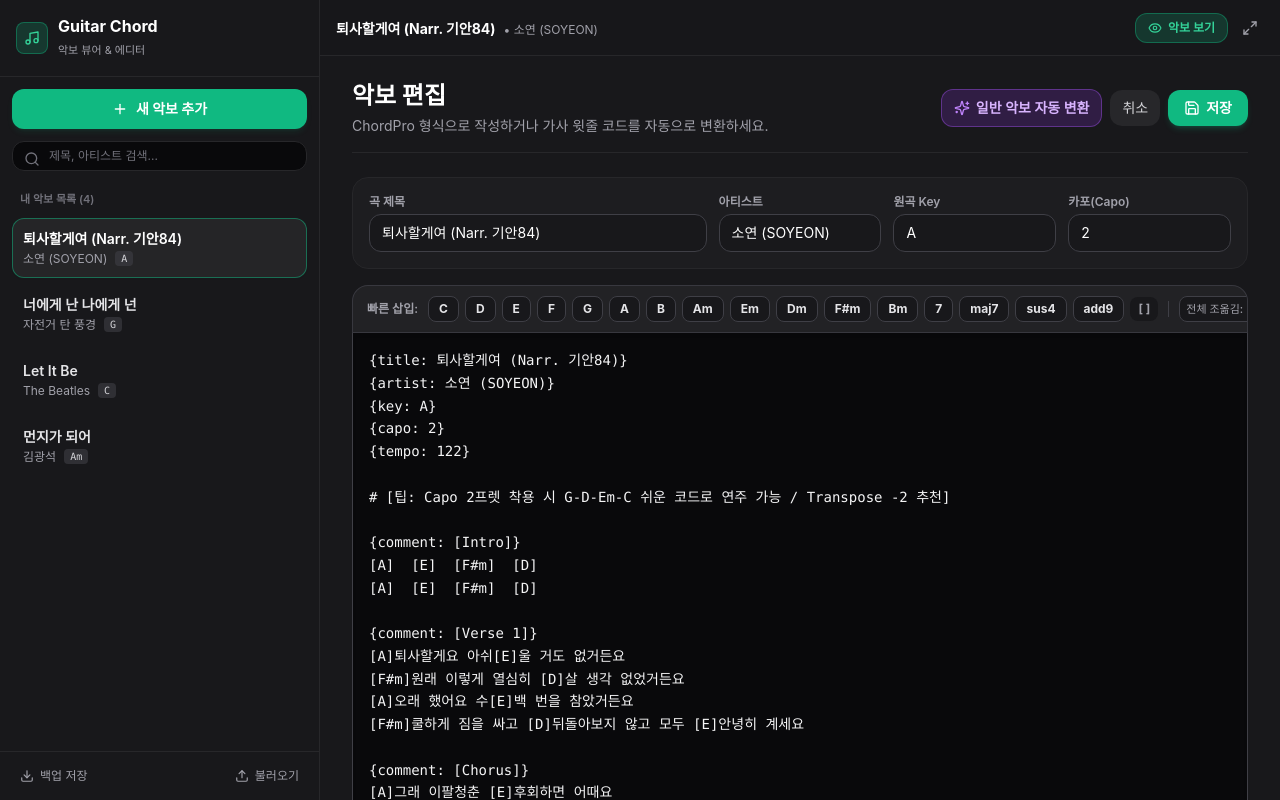
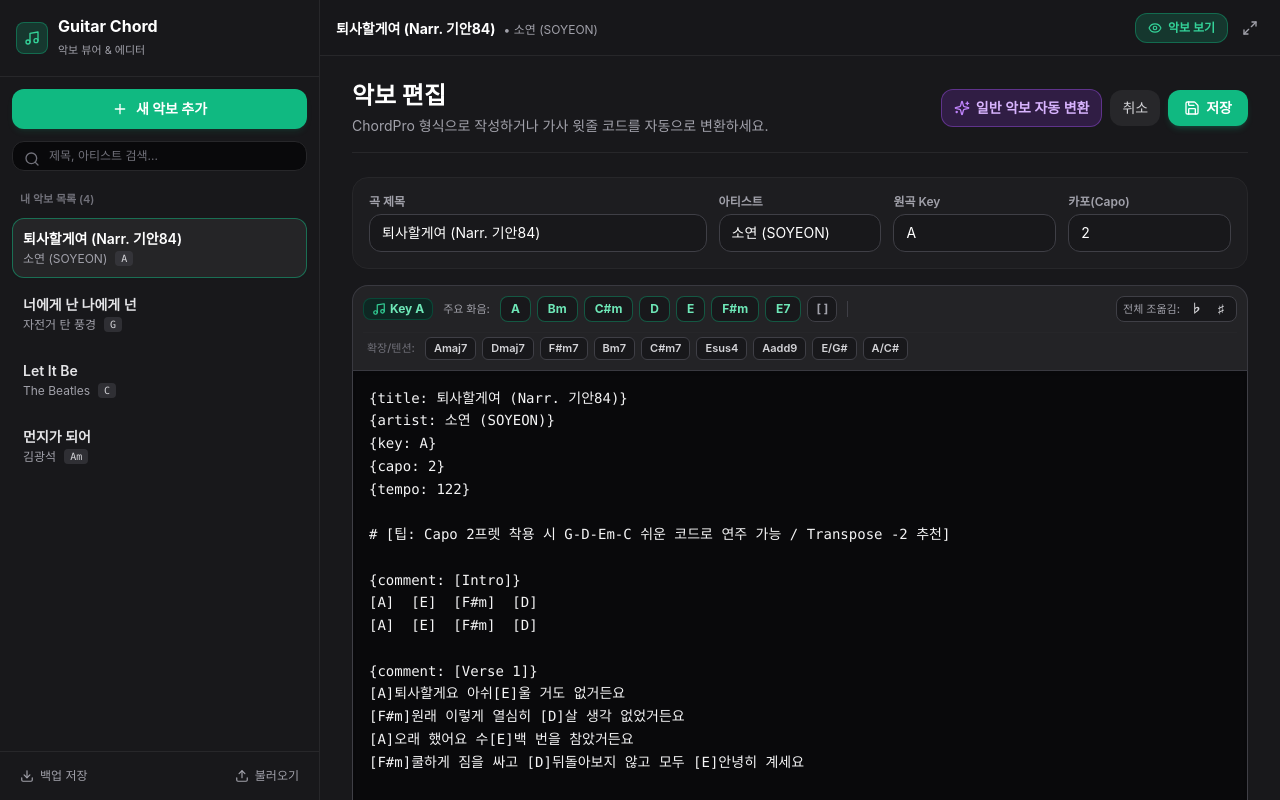
Before and after one commit to twmllsh/guitar_app, a React (Vite) app: page / in a window 1280 px wide. Both pictures are taken after a click on the button "편집하기". Built offline with nearby package versions, Linux system fonts and the light colour scheme; the HTML template or start-up script is replaced by a standard one.

Commit message:
feat: 곡의 Key에 따른 다이아토닉 코드 기반 빠른 삽입 툴바 구현

```diff
--- a/src/components/SongEditor.tsx
+++ b/src/components/SongEditor.tsx
@@ -1,7 +1,13 @@
-import React, { useState, useRef } from 'react';
+import React, { useState, useRef, useMemo } from 'react';
 import { Song } from '../types';
-import { convertTwoLineToChordPro, transposeChordProContent, transposeSingleChord } from '../utils/chordUtils';
-import { Wand2, Save, Undo2, Plus, Sparkles, HelpCircle, ArrowUpDown } from 'lucide-react';
+import {
+  convertTwoLineToChordPro,
+  transposeChordProContent,
+  transposeSingleChord,
+  getDiatonicChords,
+  extractUniqueChords
+} from '../utils/chordUtils';
+import { Wand2, Save, Undo2, Plus, Sparkles, HelpCircle, ArrowUpDown, Music } from 'lucide-react';
 
 interface Props {
   song: Song;
@@ -72,7 +78,19 @@ export const SongEditor: React.FC<Props> = ({ song, onSave, onCancel }) => {
     }
   };
 
-  const QUICK_CHORDS = ['C', 'D', 'E', 'F', 'G', 'A', 'B', 'Am', 'Em', 'Dm', 'F#m', 'Bm', '7', 'maj7', 'sus4', 'add9'];
+  const diatonic = useMemo(() => {
+    return getDiatonicChords(originalKey);
+  }, [originalKey]);
+
+  const usedChords = useMemo(() => {
+    return extractUniqueChords(content);
+  }, [content]);
+
+  // Extra chords already written in content that are not in diatonic lists
+  const extraUsedChords = useMemo(() => {
+    const allDiatonic = new Set([...diatonic.basic, ...diatonic.extensions]);
+    return usedChords.filter((c) => !allDiatonic.has(c));
+  }, [diatonic, usedChords]);
 
   return (
     <div className="w-full max-w-4xl mx-auto pb-24">
@@ -160,23 +178,34 @@ export const SongEditor: React.FC<Props> = ({ song, onSave, onCancel }) => {
         </div>
       </div>
 
-      {/* Quick Chord Insertion Toolbar */}
-      <div className="bg-zinc-800/70 border border-zinc-700/80 rounded-t-2xl p-2.5 flex items-center gap-1.5 overflow-x-auto select-none scrollbar-thin">
-        <span className="text-xs text-zinc-400 font-semibold px-1 whitespace-nowrap">빠른 삽입:</span>
-        {QUICK_CHORDS.map((chord) => (
+      {/* Quick Chord Insertion Toolbar based on Current Key */}
+      <div className="bg-zinc-800/80 border border-zinc-700/80 rounded-t-2xl p-2.5 space-y-2 select-none">
+        {/* Row 1: Key indicator & Basic Diatonic Chords */}
+        <div className="flex items-center gap-1.5 overflow-x-auto scrollbar-thin pb-0.5">
+          <div className="flex items-center gap-1 px-2 py-0.5 bg-emerald-950/60 border border-emerald-800/60 rounded-lg text-emerald-300 font-bold text-xs shrink-0">
+            <Music className="w-3.5 h-3.5 text-emerald-400" />
+            <span>Key {originalKey || 'C'}</span>
+          </div>
+
+          <span className="text-[11px] text-zinc-400 font-medium px-1 shrink-0">주요 화음:</span>
+
+          {diatonic.basic.map((chord) => (
             <button
               key={chord}
               type="button"
               onClick={() => insertChord(chord)}
-            className="px-2.5 py-1 text-xs font-bold bg-zinc-900 hover:bg-emerald-500 hover:text-white border border-zinc-700 text-zinc-200 rounded-lg whitespace-nowrap transition-colors"
+              title={`${chord} 코드 삽입`}
+              className="px-2.5 py-1 text-xs font-bold bg-zinc-900 hover:bg-emerald-500 hover:text-white border border-emerald-500/40 text-emerald-300 rounded-lg whitespace-nowrap transition-all active:scale-95 shadow-xs"
             >
               {chord}
             </button>
           ))}
+
           <button
             type="button"
             onClick={() => insertChord('[]')}
-          className="px-2 py-1 text-xs font-bold bg-zinc-900 hover:bg-zinc-700 text-zinc-400 rounded-lg whitespace-nowrap"
+            title="빈 코드 브래킷 삽입"
+            className="px-2 py-1 text-xs font-bold bg-zinc-900 hover:bg-zinc-700 text-zinc-400 border border-zinc-700 rounded-lg whitespace-nowrap"
           >
             [ ]
           </button>
@@ -184,7 +213,7 @@ export const SongEditor: React.FC<Props> = ({ song, onSave, onCancel }) => {
           <div className="h-4 w-px bg-zinc-700 mx-1 shrink-0" />
 
           {/* Batch Transpose Tools */}
-        <div className="flex items-center gap-1 shrink-0 bg-zinc-900 px-1.5 py-0.5 rounded-lg border border-zinc-700">
+          <div className="flex items-center gap-1 shrink-0 bg-zinc-900 px-1.5 py-0.5 rounded-lg border border-zinc-700 ml-auto">
             <span className="text-[11px] text-zinc-400 font-medium">전체 조옮김:</span>
             <button
               type="button"
@@ -202,6 +231,40 @@ export const SongEditor: React.FC<Props> = ({ song, onSave, onCancel }) => {
             >
               ♯
             </button>
+          </div>
+        </div>
+
+        {/* Row 2: Common Extensions, Slash Chords & Used Chords */}
+        <div className="flex items-center gap-1.5 overflow-x-auto scrollbar-thin pt-1 border-t border-zinc-800/80">
+          <span className="text-[11px] text-zinc-500 font-medium px-1 shrink-0">확장/텐션:</span>
+          {diatonic.extensions.map((chord) => (
+            <button
+              key={chord}
+              type="button"
+              onClick={() => insertChord(chord)}
+              title={`${chord} 코드 삽입`}
+              className="px-2 py-0.5 text-[11px] font-semibold bg-zinc-900/90 hover:bg-indigo-600 hover:text-white border border-zinc-700 text-zinc-300 rounded-md whitespace-nowrap transition-colors"
+            >
+              {chord}
+            </button>
+          ))}
+
+          {extraUsedChords.length > 0 && (
+            <>
+              <div className="h-3 w-px bg-zinc-700 mx-1 shrink-0" />
+              <span className="text-[11px] text-amber-500/80 font-medium px-1 shrink-0">사용 중:</span>
+              {extraUsedChords.map((chord) => (
+                <button
+                  key={chord}
+                  type="button"
+                  onClick={() => insertChord(chord)}
+                  className="px-2 py-0.5 text-[11px] font-semibold bg-zinc-900/90 hover:bg-amber-600 hover:text-white border border-amber-600/40 text-amber-300 rounded-md whitespace-nowrap transition-colors"
+                >
+                  {chord}
+                </button>
+              ))}
+            </>
+          )}
         </div>
       </div>
 
--- a/src/utils/chordUtils.ts
+++ b/src/utils/chordUtils.ts
@@ -162,3 +162,96 @@ export function extractUniqueChords(chordProText: string): string[] {
 
   return Array.from(chords);
 }
+
+/**
+ * Returns key-specific diatonic chords and frequently used guitar chords for that key
+ */
+export function getDiatonicChords(keyString: string): { basic: string[]; extensions: string[] } {
+  const cleanKey = (keyString || 'C').trim();
+  const isMinor = cleanKey.endsWith('m') || cleanKey.endsWith('min');
+  const rootNote = cleanKey.replace(/m(in)?$/, '').trim();
+
+  const rootIndex = NOTE_TO_INDEX[rootNote];
+  if (rootIndex === undefined) {
+    // Fallback default C major
+    return {
+      basic: ['C', 'Dm', 'Em', 'F', 'G', 'Am', 'G7'],
+      extensions: ['Cmaj7', 'Fmaj7', 'Am7', 'Dm7', 'Em7', 'Gsus4', 'Cadd9', 'G/B']
+    };
+  }
+
+  // Determine whether to prefer flat or sharp scale
+  const flatKeys = ['F', 'Bb', 'Eb', 'Ab', 'Db', 'Dm', 'Gm', 'Cm', 'Fm', 'Bbm'];
+  const preferFlats = flatKeys.includes(cleanKey);
+  const scale = preferFlats ? FLAT_SCALE : SHARP_SCALE;
+
+  const getNote = (semitonesFromRoot: number) => {
+    return scale[(rootIndex + semitonesFromRoot + 12) % 12];
+  };
+
+  if (isMinor) {
+    // Natural / Harmonic Minor intervals: 0, 2, 3, 5, 7, 8, 10
+    const i = getNote(0);
+    const ii = getNote(2);
+    const iii = getNote(3);
+    const iv = getNote(5);
+    const v = getNote(7);
+    const vi = getNote(8);
+    const vii = getNote(10);
+
+    return {
+      basic: [
+        `${i}m`,
+        `${iii}`,
+        `${iv}m`,
+        `${v}m`,
+        `${vi}`,
+        `${vii}`,
+        `${v}7`, // Harmonic minor dominant 7 (e.g. E7 in Am)
+      ],
+      extensions: [
+        `${i}m7`,
+        `${iv}m7`,
+        `${v}m7`,
+        `${iii}maj7`,
+        `${vi}maj7`,
+        `${ii}dim`,
+        `${ii}m7b5`,
+        `${v}sus4`,
+        `${i}m/G`,
+      ]
+    };
+  } else {
+    // Major Key intervals: 0, 2, 4, 5, 7, 9, 11
+    const I = getNote(0);
+    const ii = getNote(2);
+    const iii = getNote(4);
+    const IV = getNote(5);
+    const V = getNote(7);
+    const vi = getNote(9);
+    const vii = getNote(11);
+
+    return {
+      basic: [
+        `${I}`,
+        `${ii}m`,
+        `${iii}m`,
+        `${IV}`,
+        `${V}`,
+        `${vi}m`,
+        `${V}7`, // Dominant 7th (e.g. G7 in C, D7 in G)
+      ],
+      extensions: [
+        `${I}maj7`,
+        `${IV}maj7`,
+        `${vi}m7`,
+        `${ii}m7`,
+        `${iii}m7`,
+        `${V}sus4`,
+        `${I}add9`,
+        `${V}/${vii}`, // e.g. G/B in C, D/F# in G, A/C# in D
+        `${I}/${iii}`, // e.g. C/E in C, G/B in G
+      ]
+    };
+  }
+}
```
Lines whose indentation alone changed are shown as unchanged.
